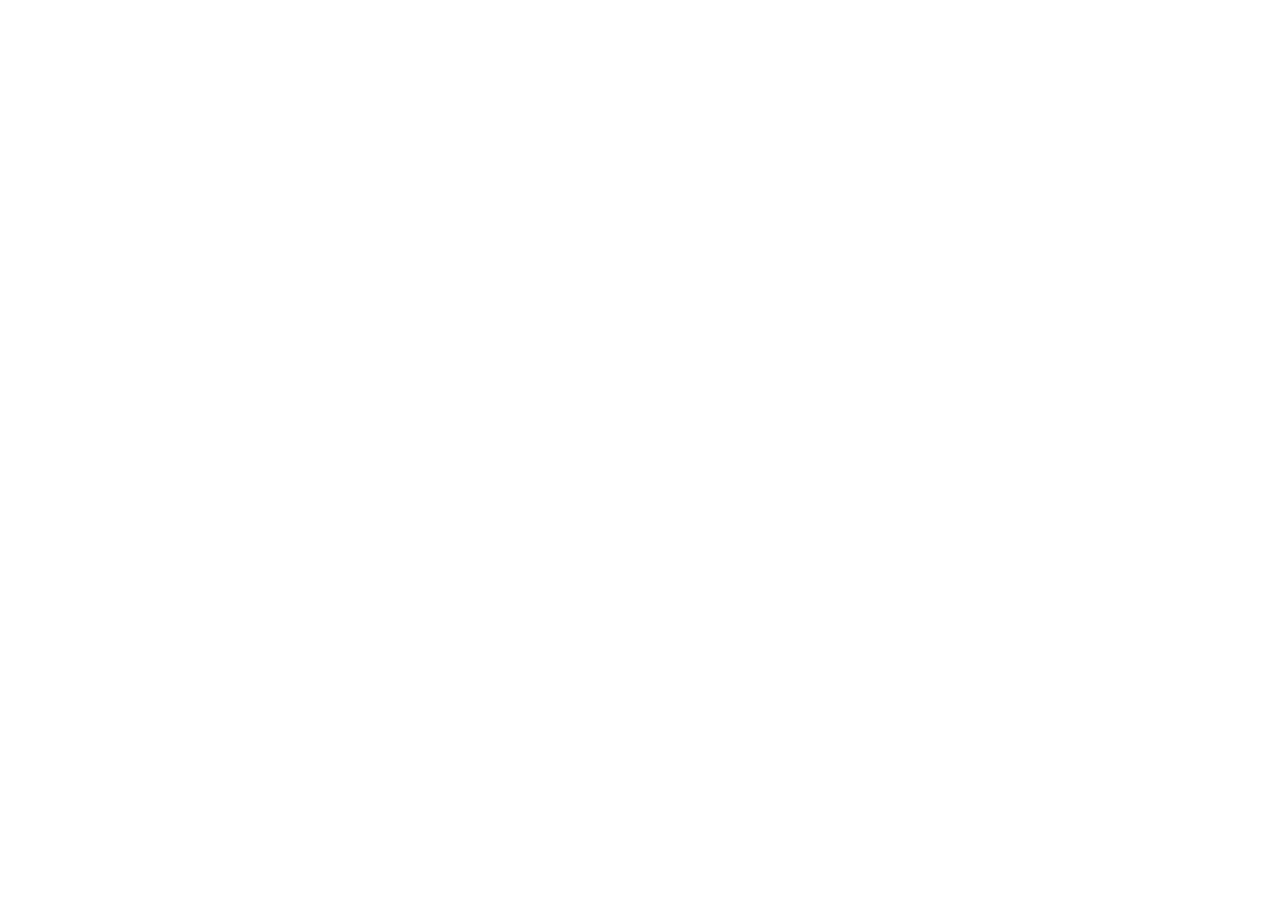
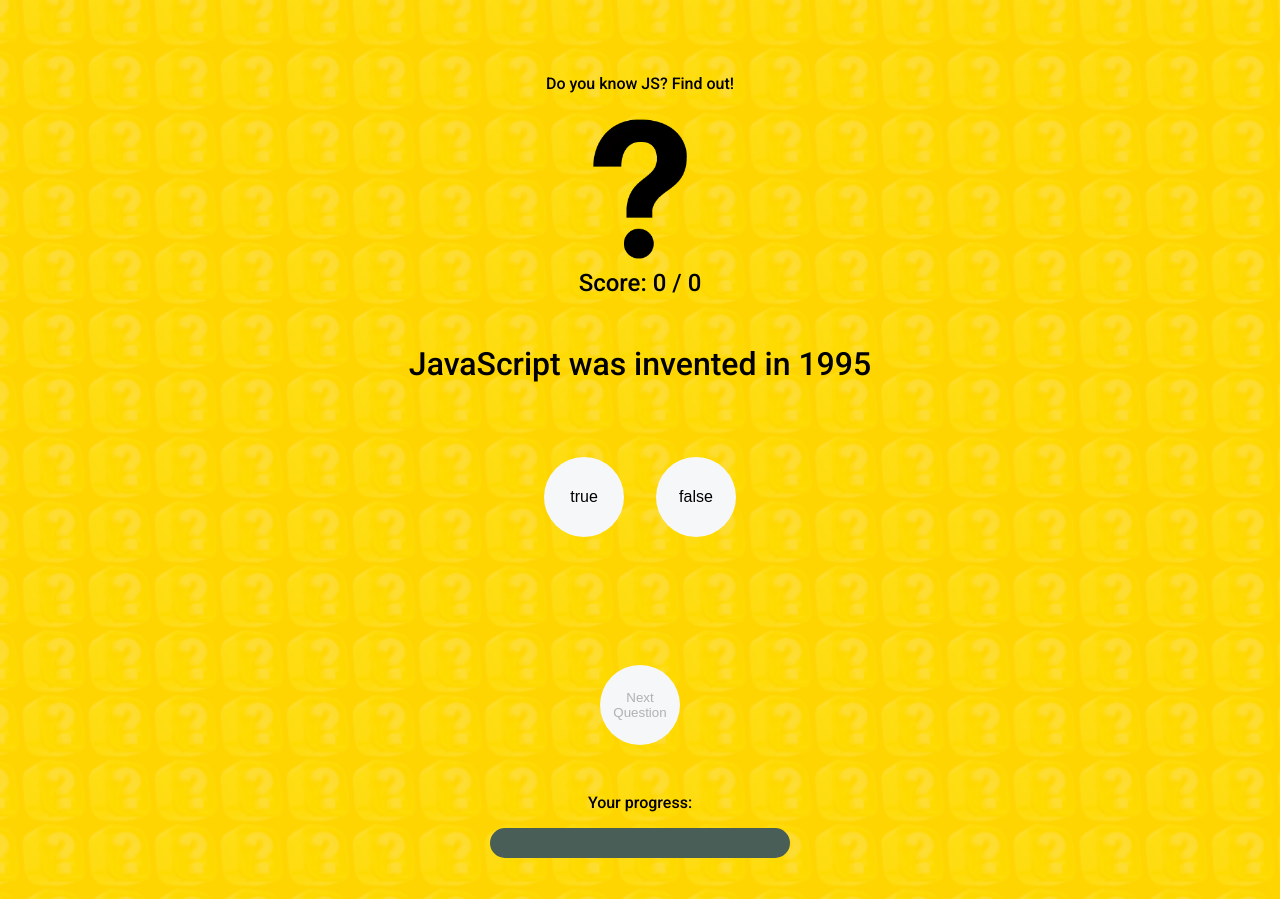
Before and after one commit to RoxanaTeodora/js-quiz-javascript, a plain HTML site: page index.html in a window 1280 px wide. Before the commit the page ends 800 px from the top, so only its background shows below. Drawn offline with Linux system fonts and the light colour scheme.

Commit message:
old code

```diff
--- a/index.html
+++ b/index.html
@@ -1,9 +1,51 @@
 <!DOCTYPE html>
-<html lang="en">
+<html lang="en-US">
   <head>
-    <meta charset="UTF-8" />
-    <meta name="viewport" content="width=device-width, initial-scale=1.0" />
-    <title>Fist commit</title>
+    <meta charset="utf-8" />
+    <title>Quiz.js</title>
+    <link rel="preconnect" href="https://fonts.googleapis.com">
+    <link rel="preconnect" href="https://fonts.gstatic.com" crossorigin>
+    <link href="https://fonts.googleapis.com/css2?family=Roboto:ital,wght@0,100;0,300;0,400;0,500;0,700;0,900;1,100;1,300;1,400;1,500;1,700;1,900&display=swap" rel="stylesheet">
+    <link rel="stylesheet" href="./style/style.css" />
   </head>
-  <body></body>
+  <body>
+    <header>
+      <!-- <h1>Quiz.js</h1> -->
+      <p>Do you know JS? Find out!</p>
+      <img src="../assests/questrion.webp" alt="question" class="img" />
+      <div id="score">
+        Score: <span id="correct">0</span> / <span id="completed">0</span>
+      </div>
+    </header>
+
+    <main>
+      <div id="statement"></div>
+
+      <span id="options">
+        <button name="true" value="true" class="btn-answers">true</button>
+
+        <button name="false" value="false" class="btn-answers">false</button>
+      </span>
+
+      <div id="explanation" class="hidden"></div>
+      <button id="next-question" name="next-question" class="btn-next-question">
+        Next Question
+      </button>
+      <span>
+        <!-- <button
+          id="previos-question"
+          name="next-question"
+          class="btn-next-question"
+        >
+          Previous Question
+        </button></span
+      >-->
+      <p class="p-progress">Your progress:</p>
+      <div class="progress">
+        <div class="progress-tracking"></div>
+
+      </div>
+    </main>
+  </body>
+  <script src="./script/app.js"></script>
 </html>
--- /dev/null
+++ b/script/app.js
@@ -0,0 +1,144 @@
+const nextButton = document.getElementById("next-question");
+const previousButton = document.getElementById("previos-question");
+const optionButtons = document.getElementById("options").children;
+const explanation = document.getElementById("explanation");
+const progressTracking = document.querySelector(".progress-tracking");
+
+const facts = [
+  {
+    statement: "JavaScript was invented in 1995",
+    answer: "true",
+    explanation:
+      "Brendan Eich created JS at Netscape in 1995. The initial version of the language was written in just 10 days.",
+  },
+  {
+    statement: "Strings in JS are editable values",
+    answer: "false",
+    explanation:
+      "In JavaScript strings are immutable values, meaning they cannot be edited; however, they can replaced with new, different strings.",
+  },
+  {
+    statement: "1 + 1 === 2",
+    answer: "true",
+    explanation: "The plus operator gives the sum of two numbers.",
+  },
+  {
+    statement: "'1' + '1' === '2'",
+    answer: "false",
+    explanation:
+      "The plus operator concatenates (joins together) strings, so '1' + '1' === '11'.",
+  },
+  {
+    statement: "typeof ['J', 'S'] === 'array'",
+    answer: "false",
+    explanation:
+      "Arrays have the type 'object'. In JS, everything is either a primitive data type (e.g. 'string', 'number') or an object. Arrays are a kind of object with some special properties.  ",
+  },
+];
+
+let fact;
+let correct = 0;
+let completed = 0;
+
+const hideExplanation = (explanation) => explanation.classList.add("hidden");
+const showExplanation = (explanation) => explanation.classList.remove("hidden");
+
+const disableBtn = (button) => button.setAttribute("disabled", "");
+const enableBtn = (button) => button.removeAttribute("disabled");
+
+nextButton.addEventListener("click", getNextFactToQuestion);
+
+function getNextFactToQuestion() {
+  fact = facts.shift(); // get the first fact in our array (shortening the array)
+  const factToQuestion = document.getElementById("statement");
+  factToQuestion.textContent = fact.statement;
+
+  hideExplanation(explanation);
+  console.log(factToQuestion.textContent);
+
+  for (let option of optionButtons) {
+    // clear any previous classes
+    option.classList.remove("correct");
+    option.classList.remove("incorrect");
+    // make sure buttons are enabled
+    enableBtn(option);
+  }
+
+  disableBtn(nextButton);
+}
+
+for (let option of optionButtons) {
+  option.addEventListener("click", (e) => {
+    // When this option is clicked...
+
+    // disable all the option buttons
+    for (let button of optionButtons) {
+      disableBtn(button);
+    }
+
+    // enable the 'next question' button, if we still have facts left
+    if (facts.length > 0) {
+      enableBtn(nextButton);
+    } else {
+      nextButton.textContent = "No more questions!";
+    }
+
+    const guess = e.target.value;
+    if (guess === fact.answer) {
+      e.target.classList.add("correct");
+      correct++;
+    } else {
+      e.target.classList.add("incorrect");
+    }
+
+    explanation.textContent = fact.explanation;
+    showExplanation(explanation);
+
+    // update the score
+    completed++;
+    const totalQuestions = completed + facts.length;
+    document.getElementById("correct").textContent = correct;
+    document.getElementById("completed").textContent = completed;
+    progressTracking.style.width = `${(completed / totalQuestions) * 100}%`;
+    progressTracking.innerHTML = `${Math.ceil(
+      (completed / totalQuestions) * 100
+    )}%`;
+  });
+}
+
+//previousButton.addEventListener("click", goTothePriviousQuestion);
+
+// function goTothePriviousQuestion() {
+//   //console.log("merge");
+//   fact = facts[facts.length - 1]; // get the privious fact in our array
+//   const factToQuestion = document.getElementById("statement");
+//   factToQuestion.textContent = fact.statement;
+
+//   // hide any previous explanation
+//   hide(explanation);
+//   console.log(factToQuestion.textContent);
+
+//   for (let option of optionButtons) {
+//     // clear any previous classes
+//     option.classList.remove("correct");
+//     option.classList.remove("incorrect");
+//     // make sure buttons are enabled
+//     enable(option);
+//   }
+
+//   // disable next-question button
+//   disable(nextButton);
+// }
+
+getNextFactToQuestion();
+
+let finalValue = 100;
+let max = 50;
+
+function changeProgressBar() {
+  progressTracking.style.width = `50%`;
+  progressTracking.innerHTML = `50%`;
+  // finalValue = facts.length;
+  // max = correct;
+  // console.log(max);
+}
--- /dev/null
+++ b/style/style.css
@@ -0,0 +1,142 @@
+:root {
+  --ui-color-primary-100: #f5f7f8;
+  --ui-color-primary-200: #f8e559;
+  --ui-color-primary-300: #f4ce14;
+  --ui-color-primary-400: #495e57;
+  --ui-color-wrong: #ffb6c1;
+  --ui-color-right: #90ee90;
+  --ui-color-shadow-100: #ffbf78;
+  --ui-color-shadow-200: #ff7d29;
+}
+
+body {
+  margin: 0.6rem auto;
+  padding: 2rem;
+  font-family: "Roboto", sans-serif;
+  font-weight: 500;
+  background-image: url("../assests/background.png");
+  background-size: cover;
+}
+
+header {
+  width: 50%;
+  margin: 1rem auto;
+  display: flex;
+  flex-direction: column;
+  justify-content: center;
+  align-items: center;
+}
+
+h1 {
+  font-size: 5rem;
+}
+
+main {
+  min-width: 25rem;
+  max-width: 70%;
+  margin: 0px auto;
+  display: flex;
+  flex-direction: column;
+  justify-content: center;
+  align-items: center;
+}
+
+#statement {
+  padding: 1rem;
+  font-size: xx-large;
+  text-align: center;
+  margin: 1rem 0px;
+  min-height: 2em;
+}
+
+#explanation {
+  padding: 1rem;
+  text-align: center;
+  height: 5rem;
+  font-size: x-large;
+}
+
+#score {
+  font-size: x-large;
+}
+
+#options {
+  width: 100%;
+  display: flex;
+  flex-direction: row;
+  align-item: center;
+  justify-content: center;
+}
+
+button {
+  background-color: var(--ui-color-primary-100);
+  padding: 0.5rem;
+  border: none;
+}
+
+.btn-answers {
+  padding: 0.5rem;
+  margin: 1rem;
+  font-size: medium;
+  width: 5rem;
+  height: 5rem;
+  position: relative;
+  border-radius: 100%;
+  transition: transform 0.3s ease;
+
+  &:hover {
+    transform: scale(1.2);
+  }
+}
+
+.btn-next-question {
+  padding: 0.5rem;
+  width: 5rem;
+  height: 5rem;
+  border-radius: 100%;
+}
+
+.correct {
+  background-color: var(--ui-color-right);
+}
+
+.incorrect {
+  background-color: var(--ui-color-wrong);
+}
+
+.img {
+  width: 10rem;
+}
+
+.progress {
+  background-color: var(--ui-color-primary-400);
+  border-radius: 20px;
+  height: 30px;
+  width: 300px;
+}
+
+.progress-tracking {
+  display: flex;
+  align-items: center;
+  justify-content: center;
+  background-image: repeating-linear-gradient(
+    to left,
+    var(--ui-color-primary-100),
+    var(--ui-color-primary-200),
+    var(--ui-color-primary-300),
+    var(--ui-color-primary-400)
+  );
+  box-shadow: 0 5px 5px -6px var(--ui-color-shadow-100),
+    0 3px 7px var(--ui-color-shadow-100);
+  border-radius: 20px;
+  height: 100%;
+  width: 0;
+  transition: 1s ease 0.3s;
+}
+
+.p-progress {
+  display: flex;
+  align-items: center;
+  justify-content: center;
+  margin-top: 3rem;
+}
```
Also changed, not shown: assests/background.png (added), assests/background.webp (added), assests/questrion.webp (added), 1 other file.
